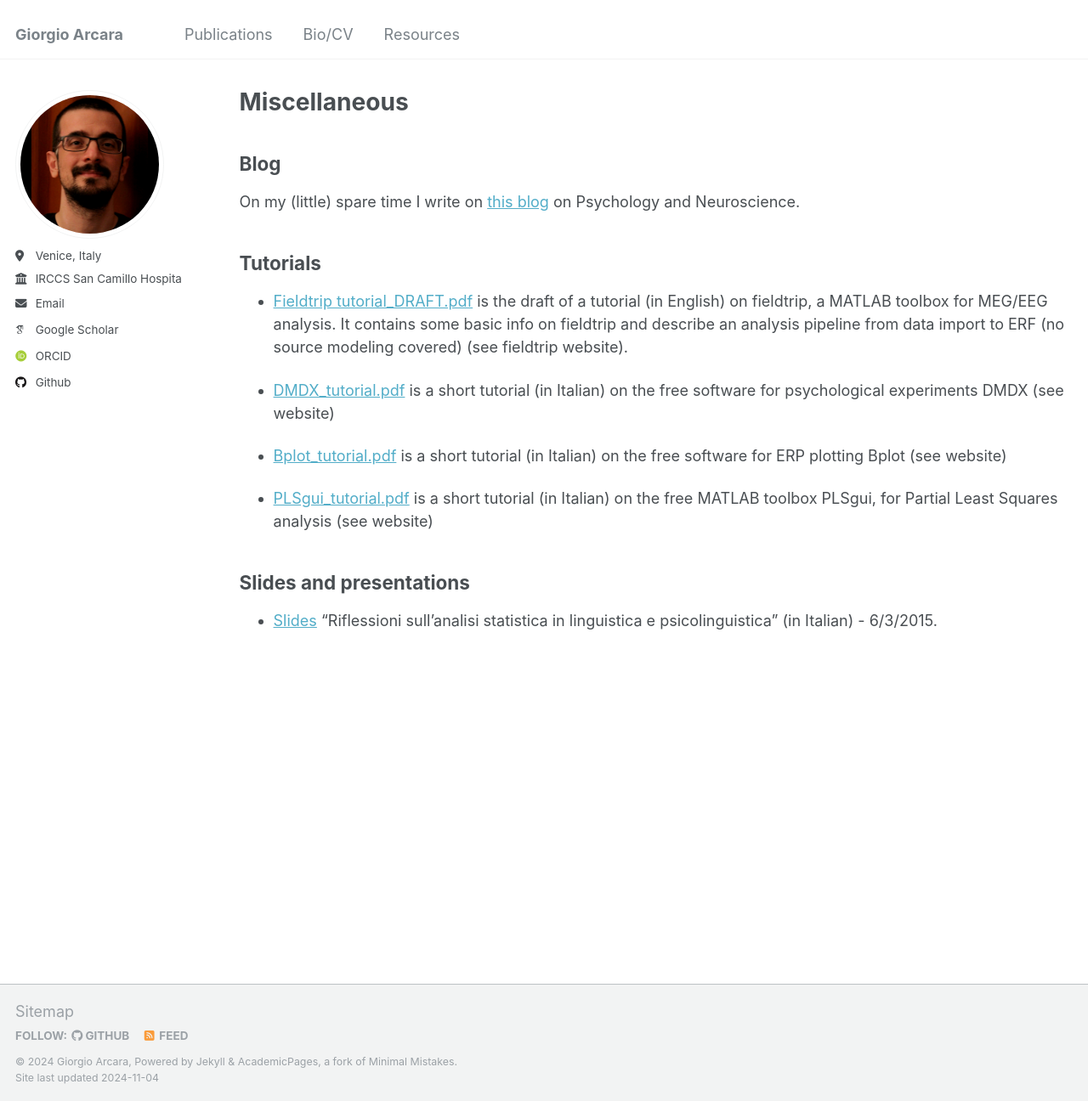
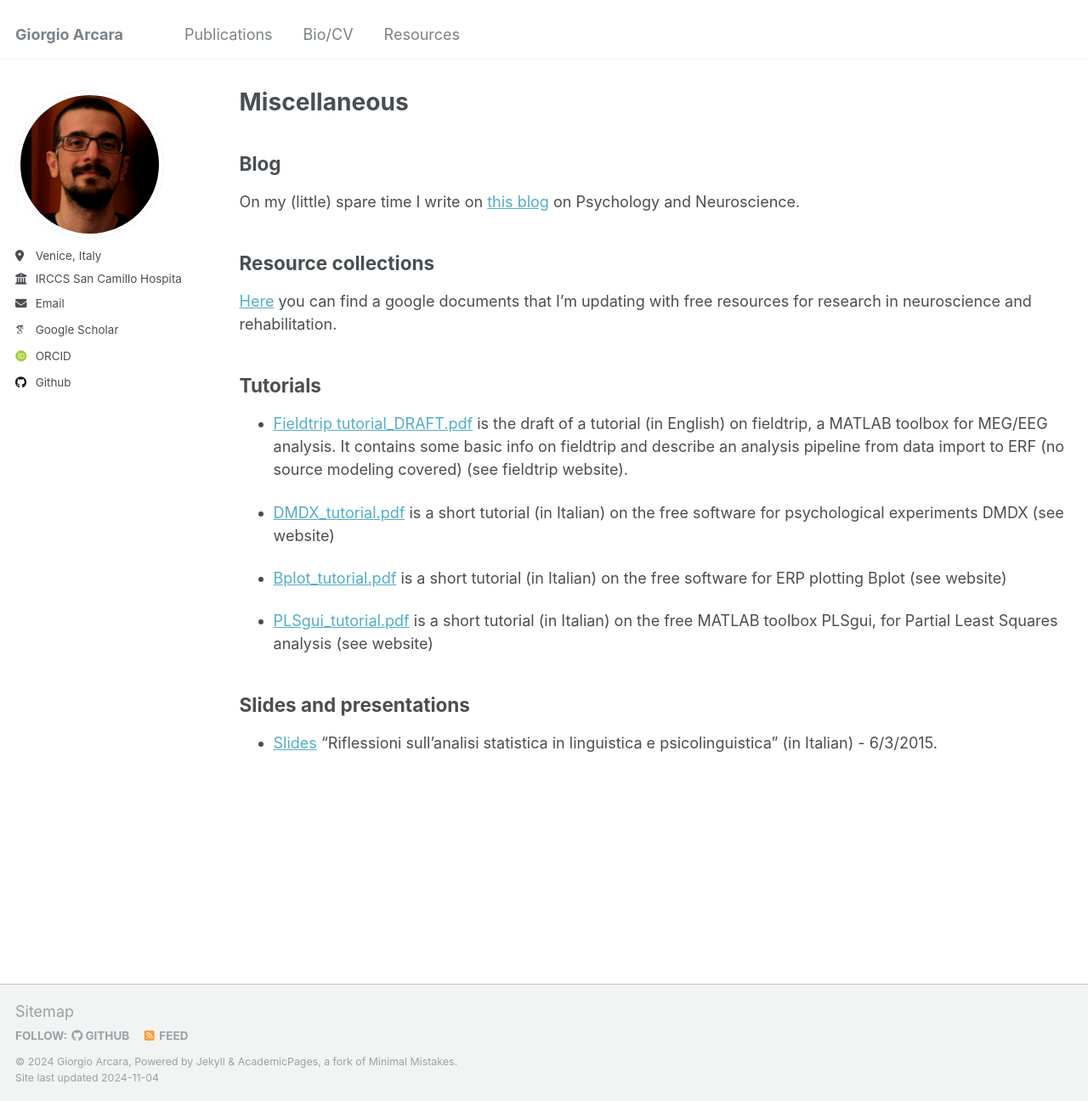
Before and after one commit to giorgioarcara/giorgioarcara.github.io, a Jekyll site: the page built from _pages/misc.md, in a window 1280 px wide and 1296 px high. Shown: the whole window at 85% size. Built offline with Jekyll 4.4.1, drawn with Linux system fonts in a browser that asks for light colours; some web fonts are replaced.

Commit message:
added free resource file

```diff
--- a/_pages/misc.md
+++ b/_pages/misc.md
@@ -11,6 +11,10 @@ redirect_from:
 
 ## Blog
 On my (little) spare time I write on [this blog](https://psyresblog.wordpress.com/) on Psychology and Neuroscience.
+
+## Resource collections
+
+[Here](https://docs.google.com/document/d/16wmZTziPXHgrrvO86CueplVH8PqM2-lK8WdnHmut1f0/edit#heading=h.hy9m52ve721k) you can find a google documents that I'm updating with free resources for research in neuroscience and rehabilitation.
 
 
 ## Tutorials
```
Also changed, not shown: 1 other file.
